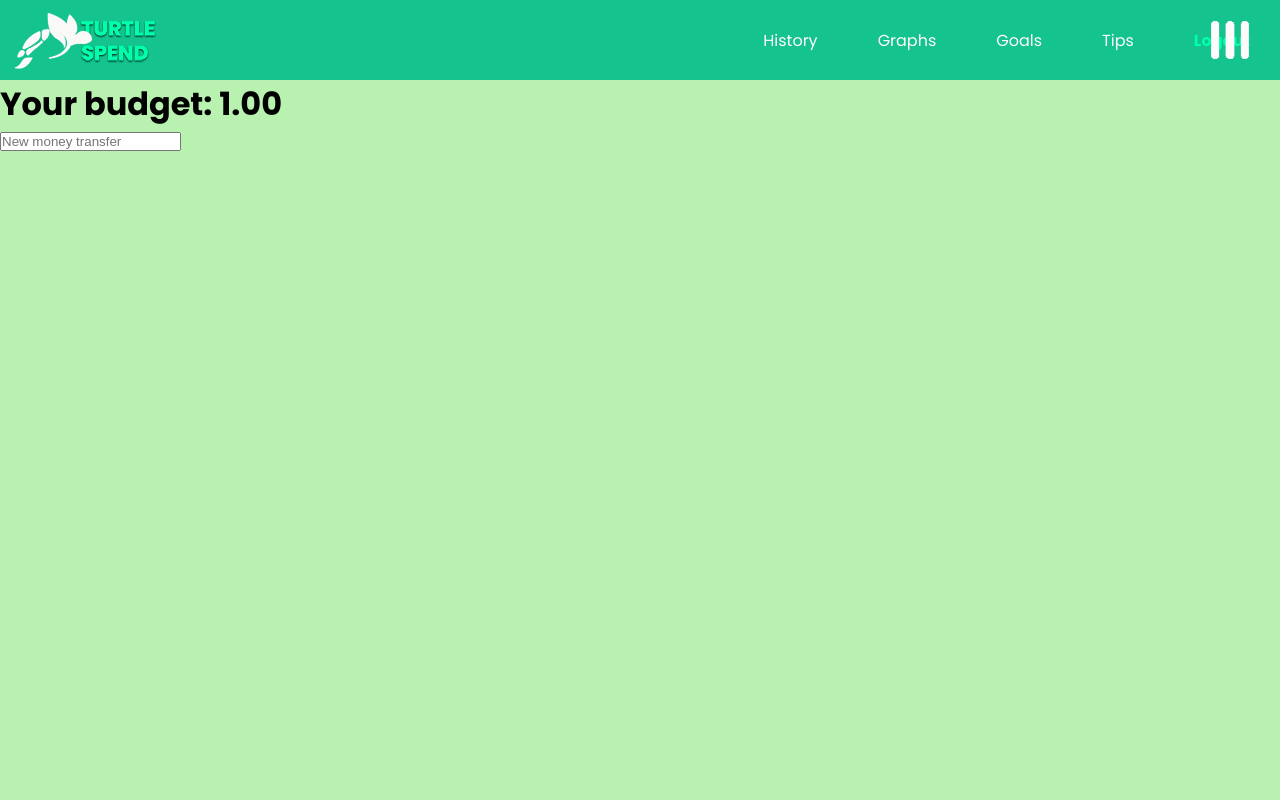
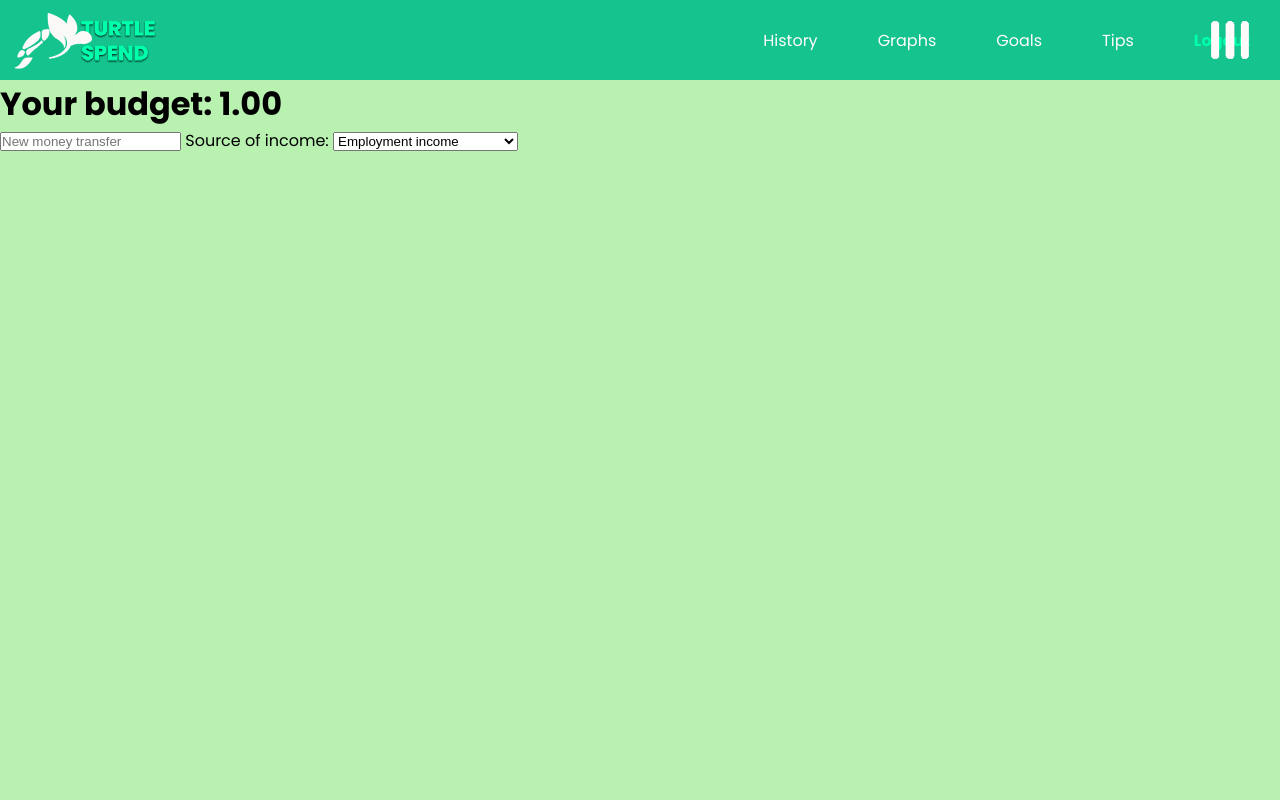
Before and after one commit to AlanWes/Budget-Managment-App, a Django app: page /home/ in a window 1280 px wide. Run offline with Django 4.2, Linux system fonts and the light colour scheme; a user stored in the database is signed in; tables that the repository leaves empty hold one stand-in row (values such as "Sample post").

Commit message:
input new income now create income id with data

```diff
--- a/src_projects/Project_Budget/login_register_app/models.py
+++ b/src_projects/Project_Budget/login_register_app/models.py
@@ -4,6 +4,16 @@ from django.contrib.auth.models import User
 class Profile(models.Model):
     user = models.OneToOneField(User, on_delete=models.CASCADE)
     money = models.DecimalField(max_digits=10, decimal_places=2)
+    source = models.CharField(max_length=20, default='Unknown')
 
     def __str__(self):
         return self.user.username
+
+class Income(models.Model):
+    user = models.ForeignKey(User, on_delete=models.CASCADE)
+    amount = models.DecimalField(max_digits=10, decimal_places=2)
+    source = models.CharField(max_length=20)
+    created_at = models.DateTimeField(auto_now_add=True)
+
+    def __str__(self):
+        return f"Income of {self.amount} from {self.source}"
--- a/src_projects/Project_Budget/login_register_app/views.py
+++ b/src_projects/Project_Budget/login_register_app/views.py
@@ -5,6 +5,7 @@ from django.contrib import messages
 from django.contrib.auth import authenticate,login,logout
 from django.contrib.auth.decorators import login_required
 from django.views.decorators.csrf import csrf_exempt, csrf_protect
+from .models import Income, Profile
 
 def MasterPage(request):
     return render (request,'master.html')
@@ -31,6 +32,7 @@ def RegisterPage(request):
                     return render(request, 'register.html', {'error_message': 'Invalid money value.'})
                 user = User.objects.create_user(username=uname, email=email, password=password)
                 profile = Profile.objects.create(user=user, money=money)
+                messages.success(request, 'Your account has been created successfully!')
                 return redirect('login')
         else:
             return render(request, 'register.html', {'error_message': "Those passwords didn't match. Try again."})
@@ -55,6 +57,15 @@ def HomePage(request):
     user_profile = Profile.objects.get(user=request.user)
     money = user_profile.money
 
+    if request.method == 'POST':
+        new_income = int(request.POST.get('update_budget'))
+        income_source = request.POST.get('source')
+        user_profile.money += new_income
+        user_profile.save()
+        money = user_profile.money
+
+        Income.objects.create(user=user_profile.user, amount=int(new_income), source=income_source)
+
     return render(request, 'home.html', {'money': money})
 
 def LogoutPage(request):
--- a/src_projects/Project_Budget/templates/home.html
+++ b/src_projects/Project_Budget/templates/home.html
@@ -28,6 +28,16 @@
                 {% csrf_token %}
                 <h1>Your budget: {{ money }}</h1>
                 <input type="number" name="update_budget" placeholder="New money transfer" required>
+                <label for="source">Source of income:</label>
+                <select name="source">
+                  <option value="employment">Employment income</option>
+                  <option value="business">Business income</option>
+                  <option value="rental">Rental income</option>
+                  <option value="investment">Investment income</option>
+                  <option value="social_security">Social security benefits</option>
+                  <option value="intellectual">Intellectual property income</option>
+                  <option value="e_commerce">E-commerce revenue</option>
+                </select>
             </form>
         </div>
     </div>
```
Also changed, not shown: src_projects/Project_Budget/login_register_app/migrations/0004_profile_source_income.py (added), src_projects/Project_Budget/login_register_app/migrations/0005_rename_user_income_user.py (added).
